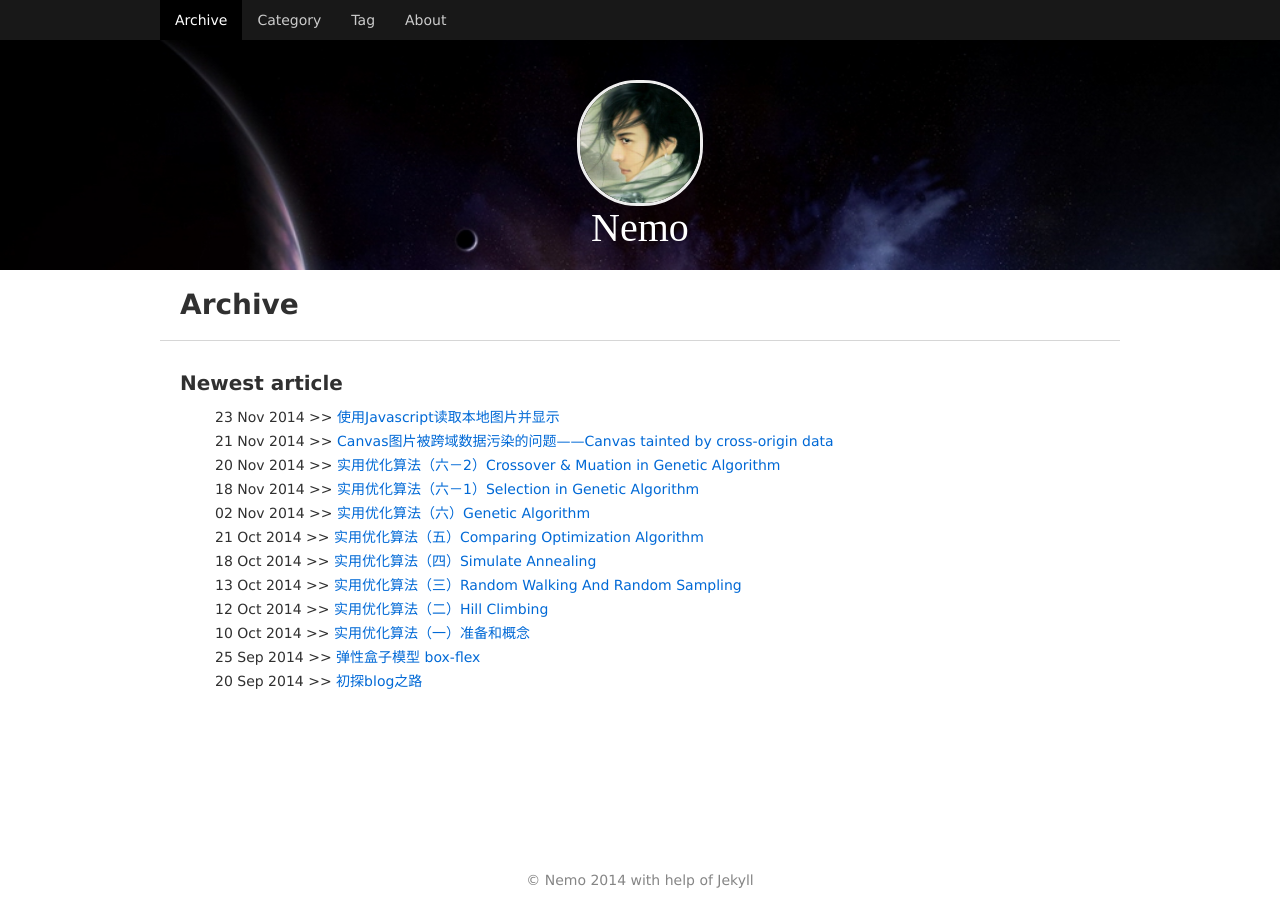
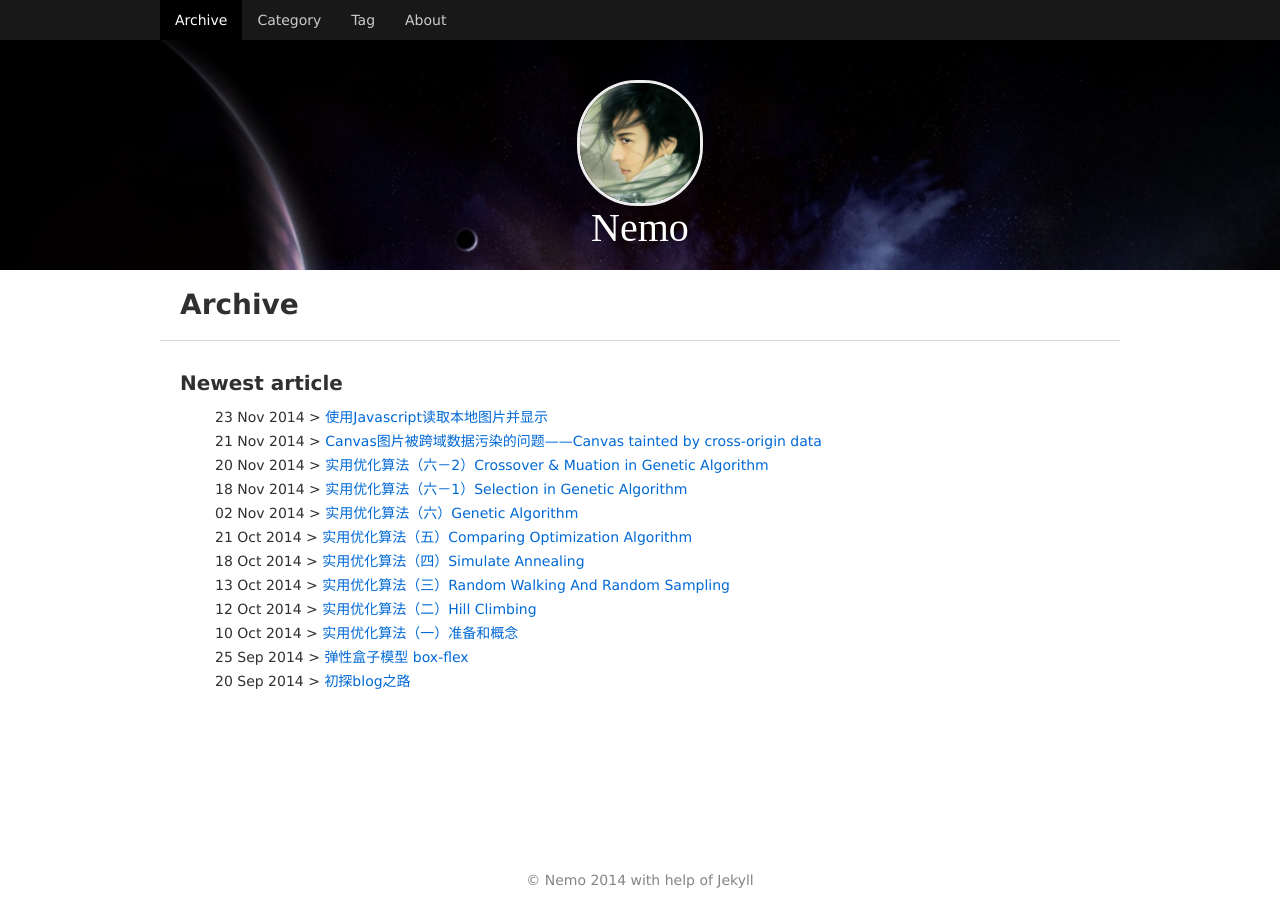
Before and after one commit to Caesor/caesor.github.io, a Jekyll site: the page built from index.html, in a window 1280 px wide. Built offline with Jekyll 4.4.1, drawn with Linux system fonts in a browser that asks for light colours.

Commit message:
update the style e of index

```diff
--- a/index.html
+++ b/index.html
@@ -6,7 +6,7 @@ title: Archive
 <section class="article_list">
 	<ul>
 		{% for post in site.posts %}
-		  <li><span class="index_blog_date">{{ post.date | date_to_string }}</span> >> <a href="{{ site.baseurl }}{{ post.url }}">{{ post.title }}</a></li>
+		  <li><span class="index_blog_date">{{ post.date | date_to_string }}</span> > <a href="{{ site.baseurl }}{{ post.url }}">{{ post.title }}</a></li>
 		{% endfor %}
 	</ul>
 </section>
```
